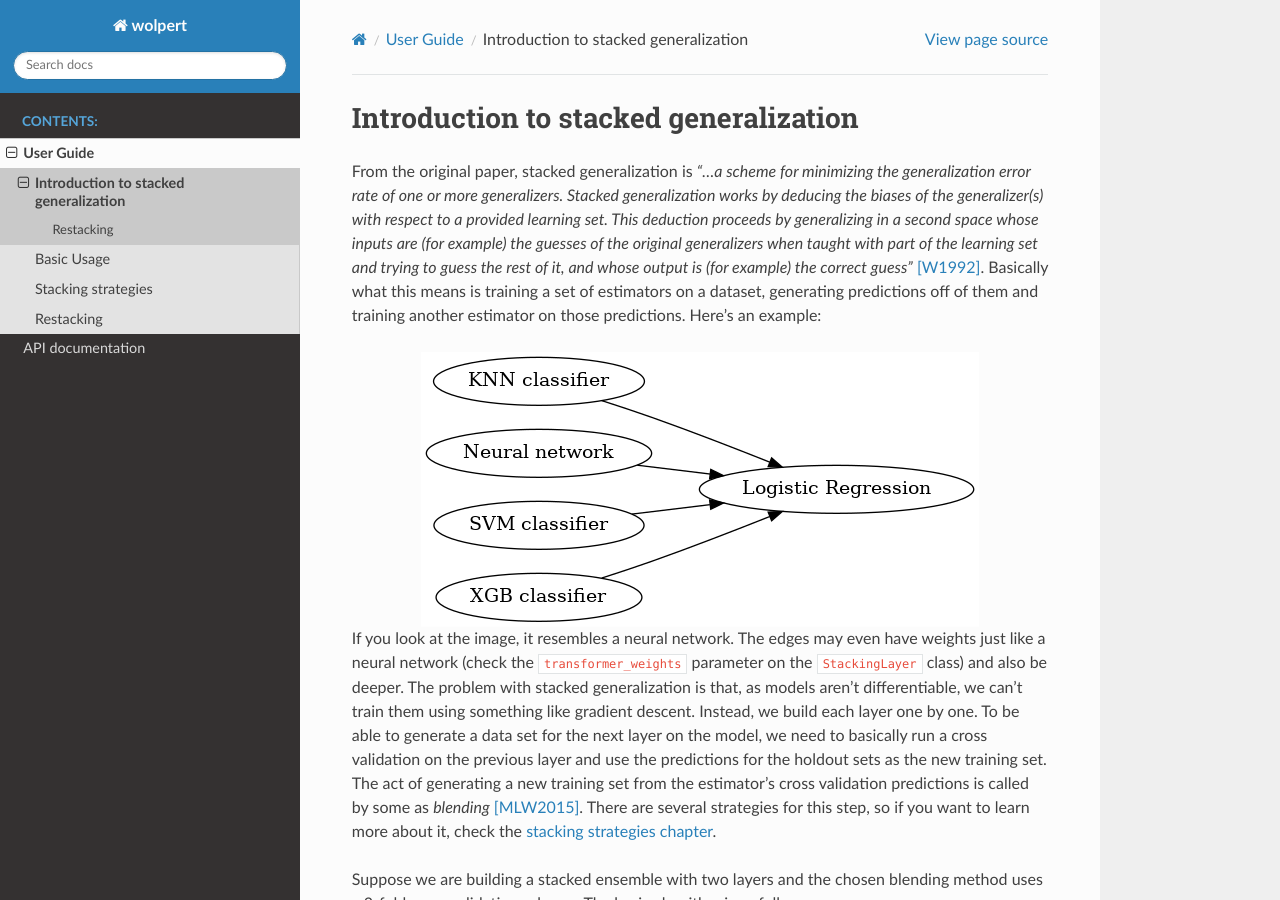
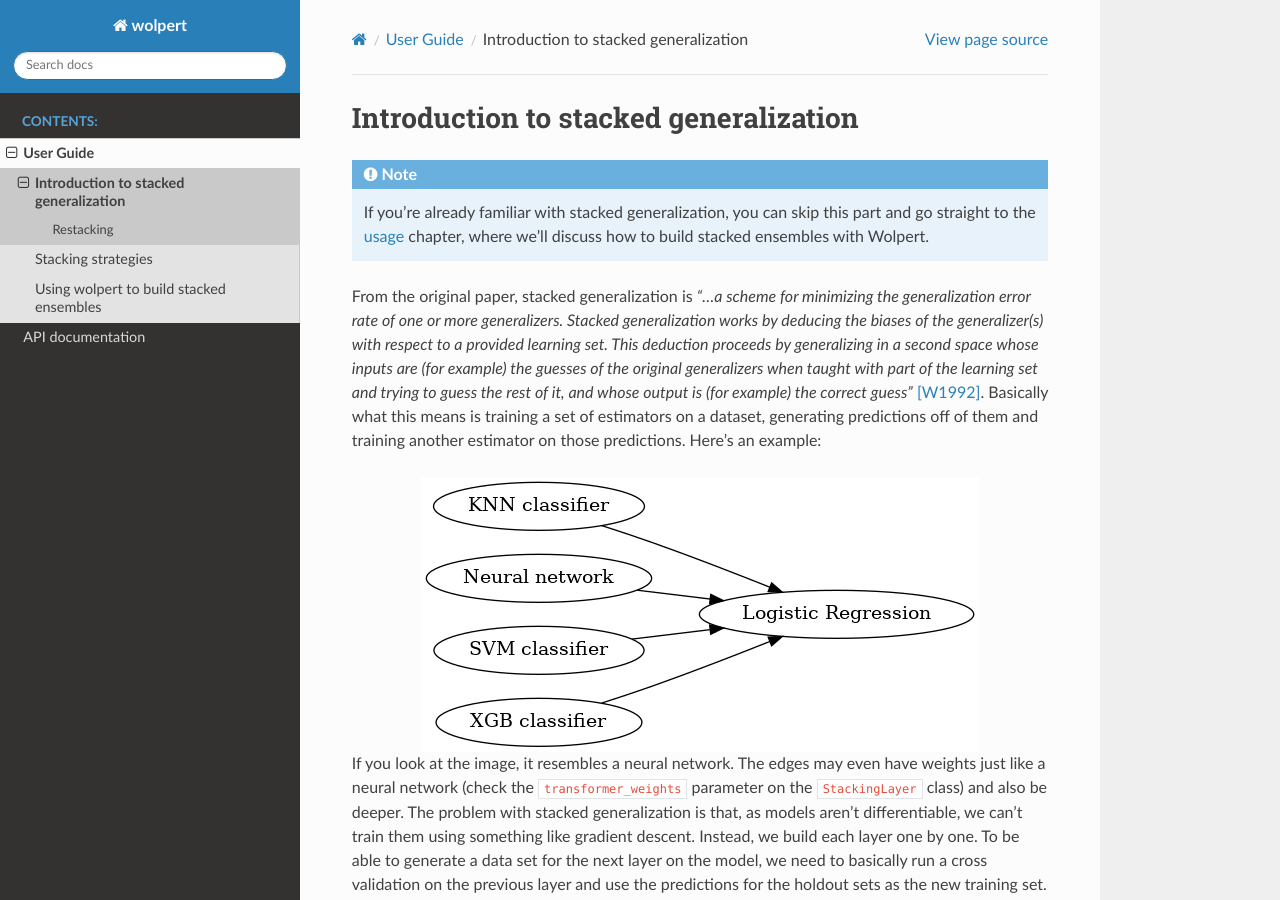
Before and after one commit to caioaao/wolpert, a Sphinx documentation site: the page built from docs/source/user_guide/intro.rst, in a window 1280 px wide and 900 px high. Built offline with Sphinx 7.4.7 and the Read the Docs theme 2.0.0, drawn with Linux system fonts in a browser that asks for light colours; cross-references to code outside the pages are shown as plain code.

Commit message:
add doctest to CI and reorg user guide

```diff
--- a/docs/source/conf.py
+++ b/docs/source/conf.py
@@ -175,3 +175,5 @@ intersphinx_mapping = {'https://docs.python.org/': None}
 
 # If true, `todo` and `todoList` produce output, else they produce nothing.
 todo_include_todos = True
+
+doctest_test_doctest_blocks = ''
--- a/docs/source/user_guide.rst
+++ b/docs/source/user_guide.rst
@@ -20,9 +20,8 @@ generalization and as a manual for using the framework.
    :caption: Contents:
 
    user_guide/intro
-   user_guide/basic_usage
    user_guide/strategies
-   user_guide/restack
+   user_guide/usage
 
 .. topic:: References
 
--- a/docs/source/user_guide/basic_usage.rst
+++ /dev/null
@@ -1,2 +0,0 @@
-Basic Usage
-===========
--- a/docs/source/user_guide/intro.rst
+++ b/docs/source/user_guide/intro.rst
@@ -1,5 +1,10 @@
+.. _user_guide__intro:
+
 Introduction to stacked generalization
 ======================================
+
+.. note::
+   If you're already familiar with stacked generalization, you can skip this part and go straight to the :ref:`usage <user_guide__usage>` chapter, where we'll discuss how to build stacked ensembles with Wolpert.
 
 From the original paper, stacked generalization is *"...a scheme for minimizing the generalization error rate of one or more generalizers. Stacked generalization works by deducing the biases of the generalizer(s) with respect to a provided learning set. This deduction proceeds by generalizing in a second space whose inputs are (for example) the guesses of the original generalizers when taught with part of the learning set and trying to guess the rest of it, and whose output is (for example) the correct guess"* [W1992]_. Basically what this means is training a set of estimators on a dataset, generating predictions off of them and training another estimator on those predictions. Here's an example:
 
--- a/docs/source/user_guide/restack.rst
+++ /dev/null
@@ -1,2 +0,0 @@
-Restacking
-==========
--- /dev/null
+++ b/docs/source/user_guide/usage.rst
@@ -0,0 +1,4 @@
+..  _user_guide__usage:
+
+Using wolpert to build stacked ensembles
+========================================
```
Also changed, not shown: README.rst (+5 -3 lines), 1 other file.
